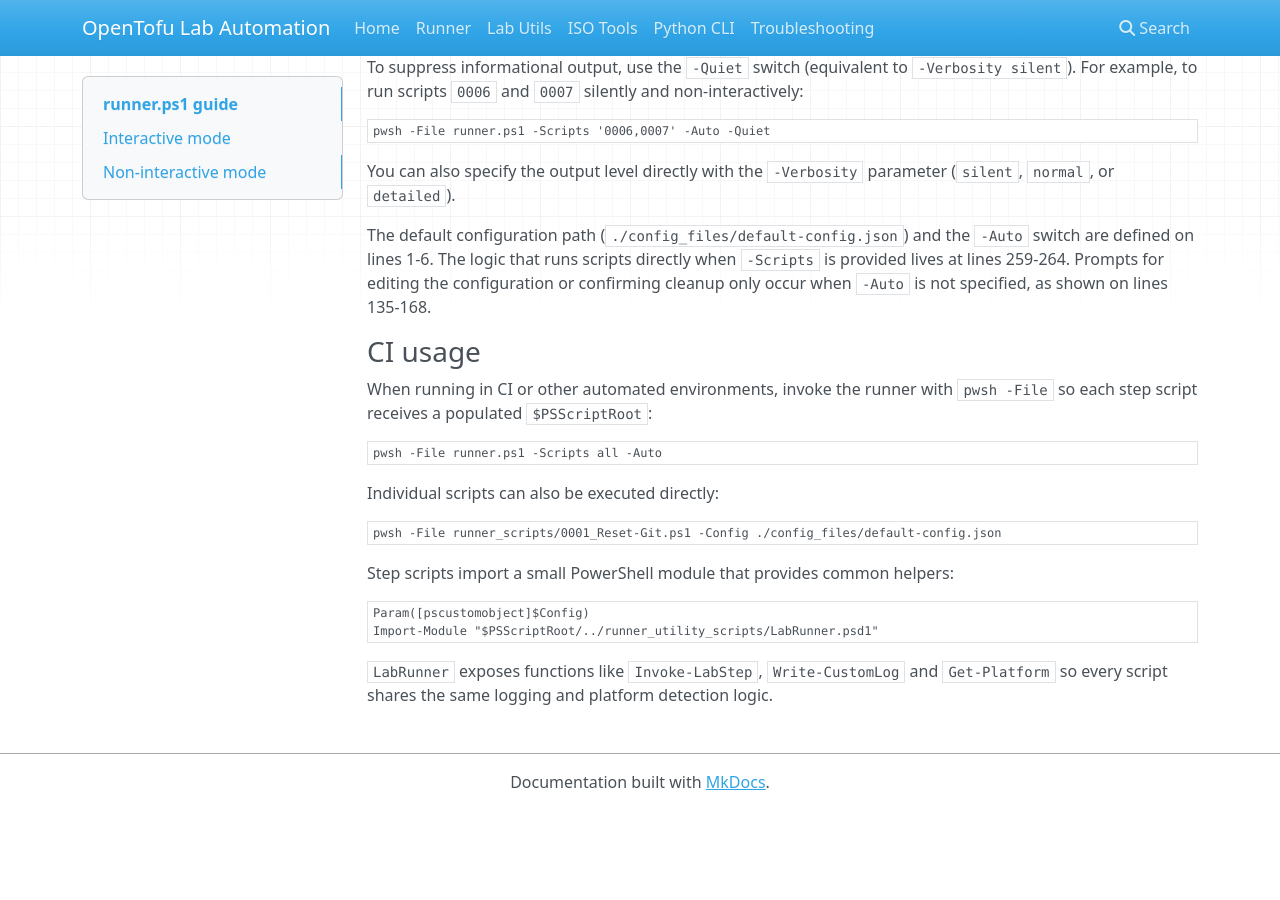
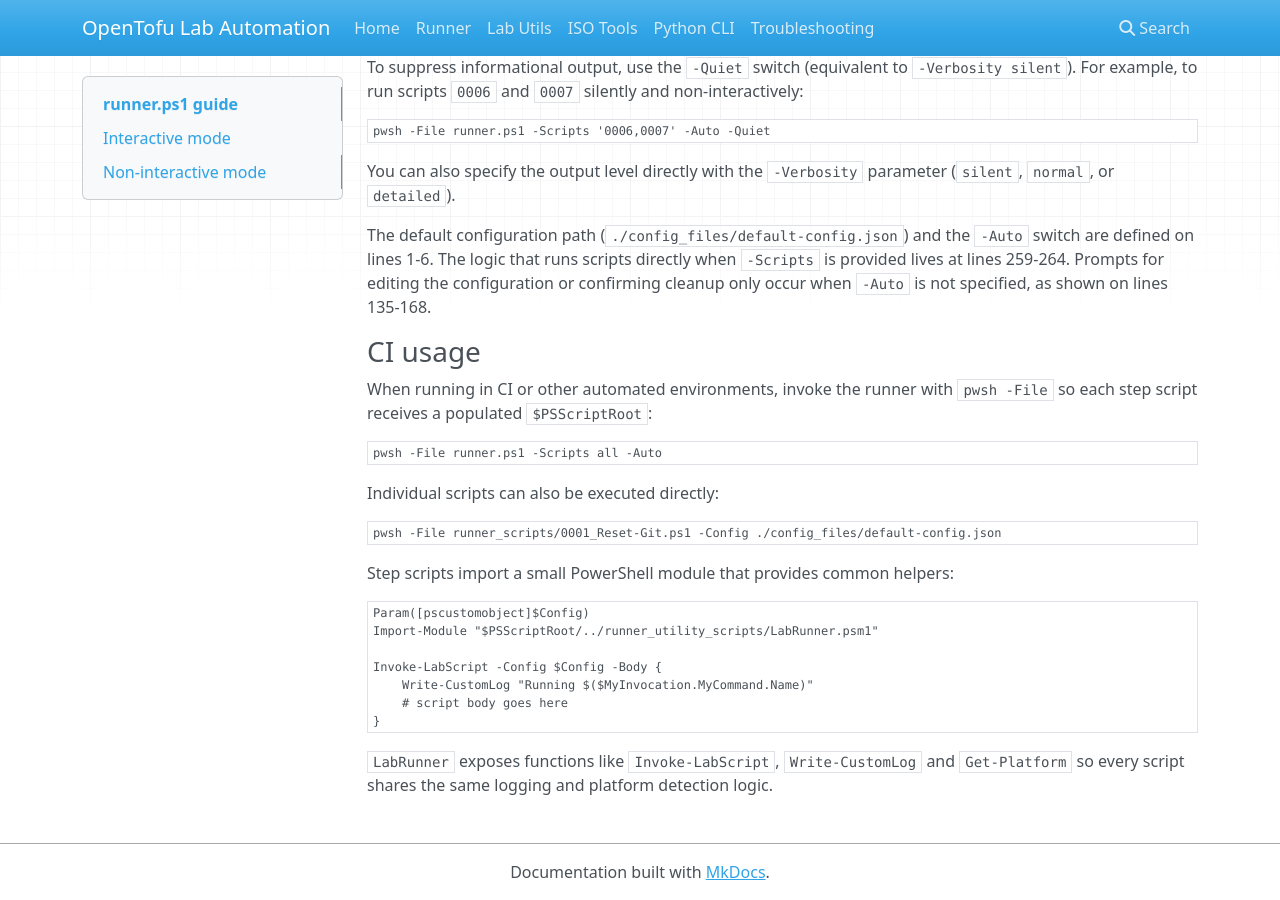
Before and after one commit to wizzense/opentofu-lab-automation, an MkDocs documentation site: the page built from docs/runner.md, in a window 1280 px wide and 900 px high, scrolled down 788 px. Built offline with MkDocs 1.6.1, drawn with Linux system fonts in a browser that asks for light colours; nearby versions of some CDN libraries; before the commit the page ends 1598 px from its top, so only the background shows below that.

Commit message:
docs: update runner usage

````diff
--- a/docs/runner.md
+++ b/docs/runner.md
@@ -68,9 +68,14 @@ Step scripts import a small PowerShell module that provides common helpers:
 
 ```powershell
 Param([pscustomobject]$Config)
-Import-Module "$PSScriptRoot/../runner_utility_scripts/LabRunner.psd1"
+Import-Module "$PSScriptRoot/../runner_utility_scripts/LabRunner.psm1"
+
+Invoke-LabScript -Config $Config -Body {
+    Write-CustomLog "Running $($MyInvocation.MyCommand.Name)"
+    # script body goes here
+}
 ```
 
-`LabRunner` exposes functions like `Invoke-LabStep`, `Write-CustomLog` and
+`LabRunner` exposes functions like `Invoke-LabScript`, `Write-CustomLog` and
 `Get-Platform` so every script shares the same logging and platform detection
 logic.
````
Also changed, not shown: README.md (+22 -10 lines), 3 other files.
